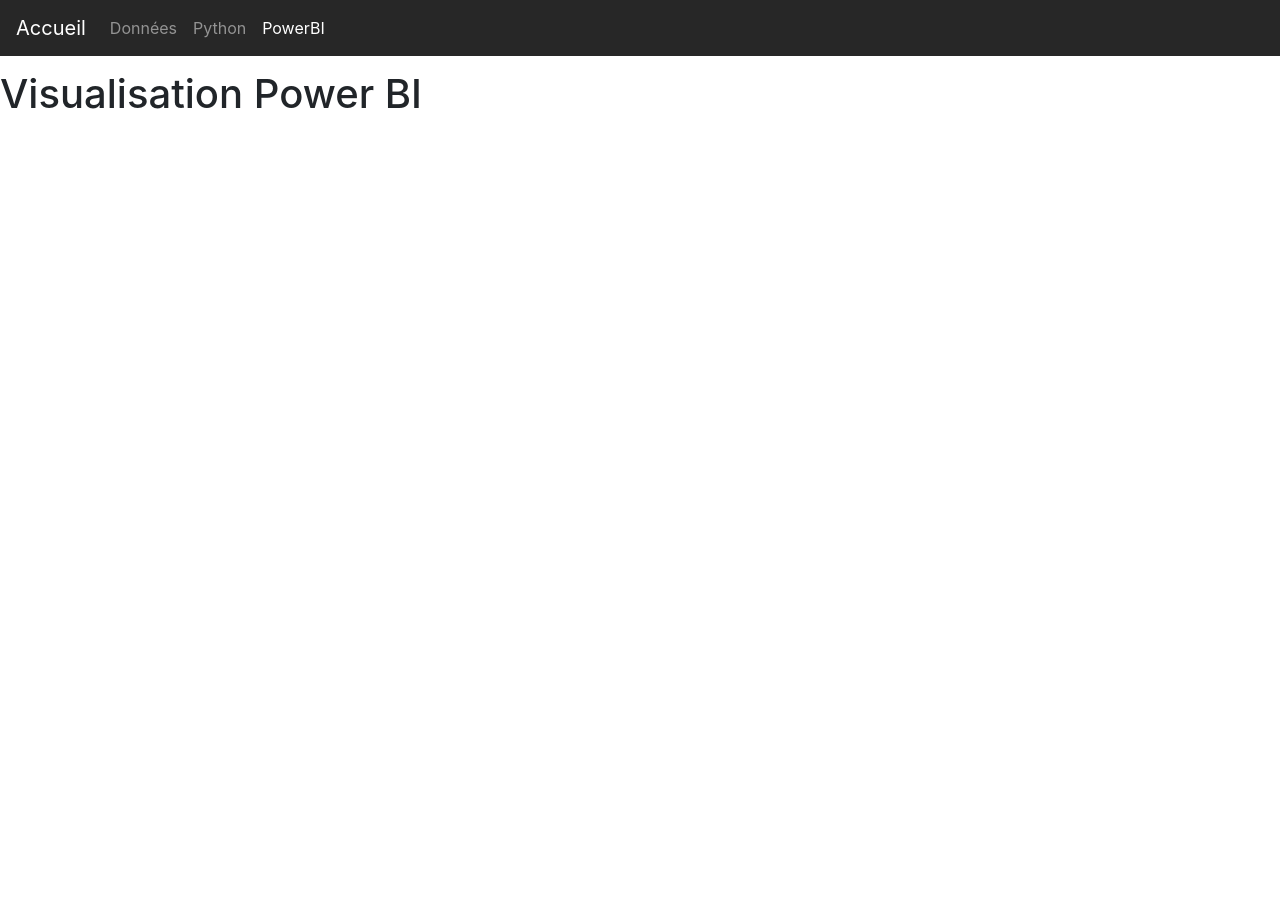
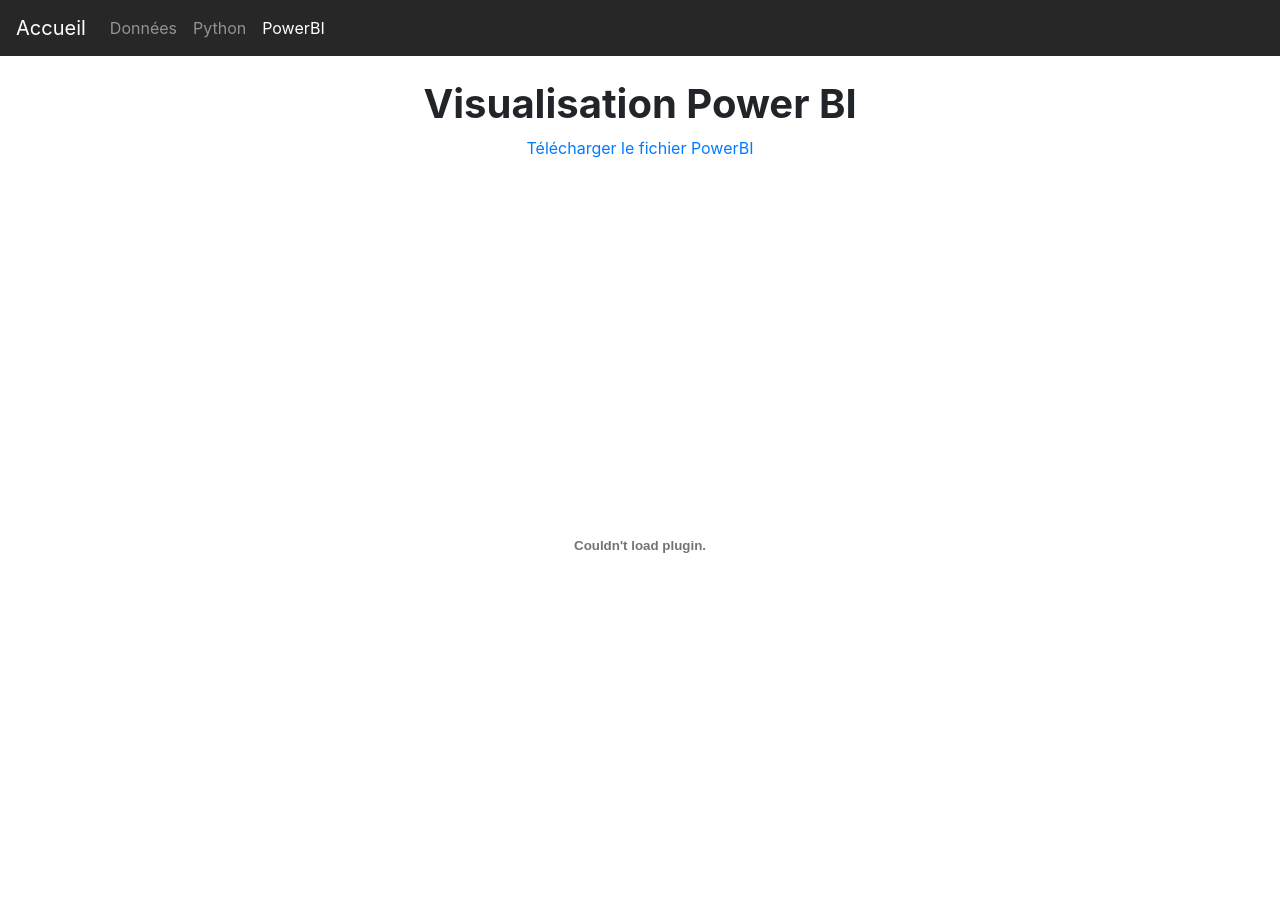
Before and after one commit to Oktiuw/Analyse-data, a Flask app: page /powerBI in a window 1280 px wide. Before the commit the page ends 109 px from the top, so only its background shows below. Run offline with Flask 3, Linux system fonts and the light colour scheme; some libraries are stand-ins or nearby versions.

Commit message:
mise en place rapport powerBi

```diff
--- /dev/null
+++ b/app/static/css/powerBI.css
@@ -0,0 +1,22 @@
+h1{
+  margin-top: 10px;
+  font-weight: bold;
+  text-align: center;
+}
+
+a.download{
+  display: flex;
+  justify-content: center;
+  margin-bottom: 10px;
+}
+
+div.pdf {
+  display: flex;
+  justify-content: center;
+  align-items: center;
+}
+
+embed{
+  height: 750px;
+  width: 90%;
+}
--- a/app/templates/powerBI/powerBI.html
+++ b/app/templates/powerBI/powerBI.html
@@ -1,5 +1,9 @@
 <!-- app/templates/powerBI/powerBI.html -->
 {% extends "base.html" %}
+
+{% block script %}
+<link rel="stylesheet" href="{{ url_for('static', filename='css/powerBI.css') }}">
+{% endblock %}
 
 {% block title %}
     Visualisation Power BI
@@ -7,4 +11,10 @@
 
 {% block content %}
     <h1>Visualisation Power BI</h1>
+
+    <a class="download" href="{{ url_for('static', filename='powerBI/SAE_Data_PowerBi.pbix') }}" download="SAE_DATA_PowerBI.pbix">Télécharger le fichier PowerBI</a>
+
+    <div class="pdf">
+        <embed src="{{ url_for('static', filename='powerBI/SAE_Data_PowerBi.pdf') }}" type="application/pdf">
+    </div>
 {% endblock %}
```
Also changed, not shown: 2 other files.
